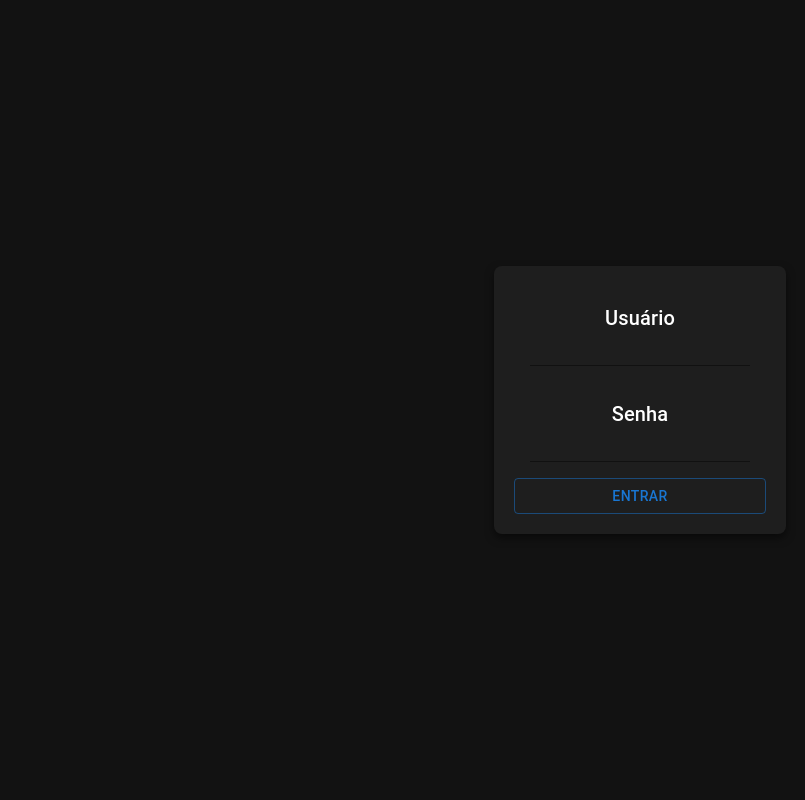
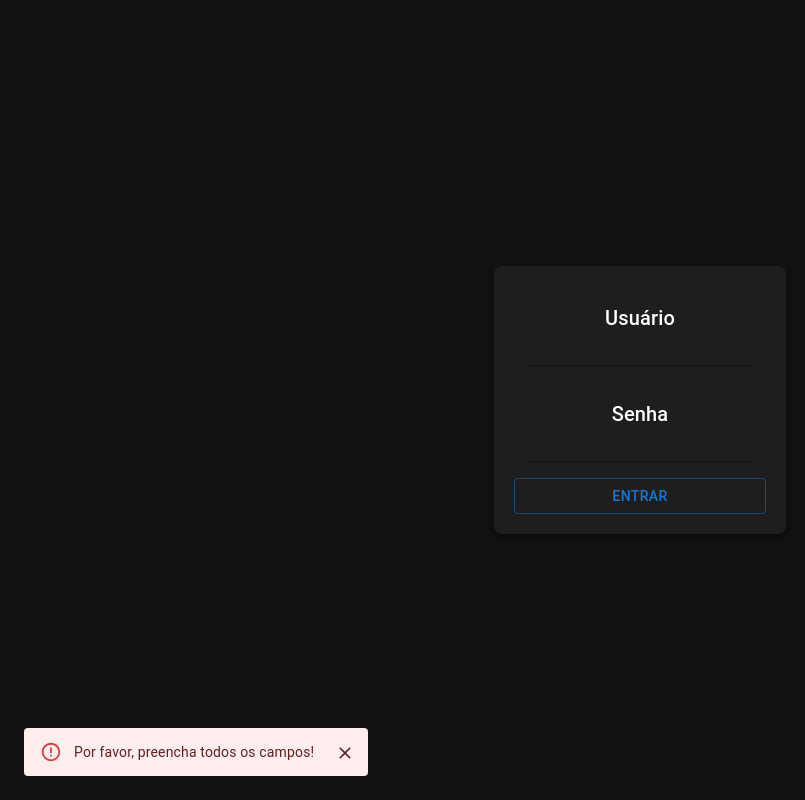
Before and after one commit to GabrielRego1/smartface-ui, a React (Vite) app: page / in a window 1280 px wide. Both pictures are taken after a click on the button "ENTRAR". Shown: the whole page, without its empty margins (0-805 px from the left). Built offline with nearby package versions, Linux system fonts and the light colour scheme.

Commit message:
feat: improve login

```diff
--- a/src/components/Login/Login.tsx
+++ b/src/components/Login/Login.tsx
@@ -1,7 +1,26 @@
-import { Box, Button, FormControl, Input, Typography } from '@mui/material';
+import { Alert, Box, Button, FormControl, Input, Snackbar, Typography } from '@mui/material';
 import './Login.css';
+import { useState } from 'react';
 
 function Login() {
+    const [username, setUsername] = useState('');
+    const [password, setPassword] = useState('');
+    const [error, setError] = useState(false);
+    const [success, setSuccess] = useState(false);
+
+    const handleLogin = () => {
+        if (username === '' || password === '') {
+            setError(true);
+            return;
+        }
+        setSuccess(true);
+    };
+
+    const handleCloseSnackbar = () => {
+        setError(false);
+        setSuccess(false);
+    };
+
     return (
         <Box className="container login">
             <Box className="box">
@@ -9,7 +28,7 @@ function Login() {
                     <Typography variant="h6">
                         Usuário
                     </Typography>
-                    <Input></Input>
+                    <Input id="username" value={username} onChange={(e) => setUsername(e.target.value)} />
                 </FormControl>
             </Box>
             <Box className="box">
@@ -17,10 +36,15 @@ function Login() {
                     <Typography variant="h6">
                         Senha
                     </Typography>
-                    <Input></Input>
+                    <Input id="password" type="password" value={password} onChange={(e) => setPassword(e.target.value)} />
                 </FormControl>
             </Box>
-            <Button variant="outlined">Entrar</Button>
+            <Button variant="outlined" onClick={handleLogin}>Entrar</Button>
+            <Snackbar open={error || success} autoHideDuration={6000} onClose={handleCloseSnackbar}>
+                <Alert onClose={handleCloseSnackbar} severity={error ? 'error' : 'success'}>
+                    {error ? 'Por favor, preencha todos os campos!' : 'Login bem-sucedido!'}
+                </Alert>
+            </Snackbar>
         </Box>
     )
 }
```
